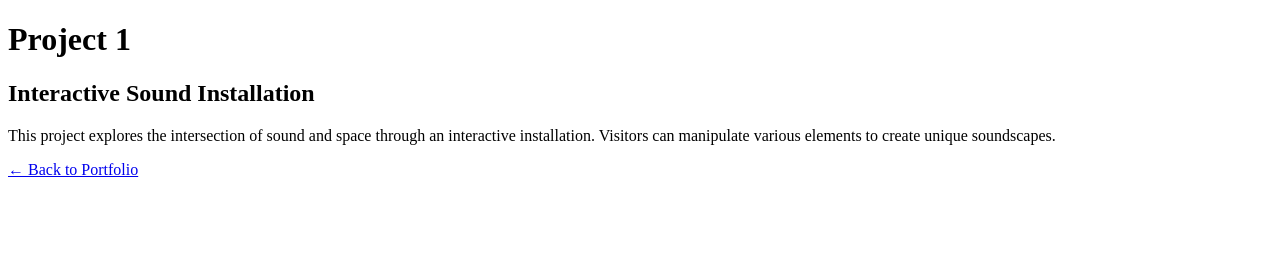
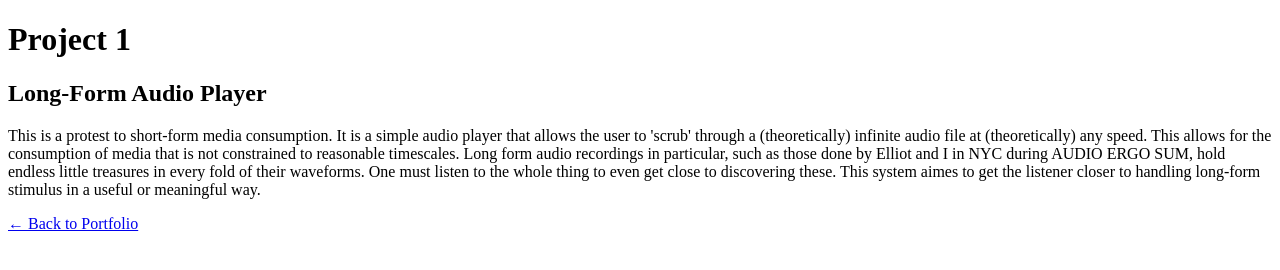
Before and after one commit to samueldouma/samueldouma.github.io, a plain HTML site: page project1.html in a window 1280 px wide. Drawn offline with Linux system fonts and the light colour scheme.

Commit message:
Update project1.html

```diff
--- a/project1.html
+++ b/project1.html
@@ -3,7 +3,7 @@
 <head>
     <meta charset="UTF-8">
     <meta name="viewport" content="width=device-width, initial-scale=1.0">
-    <title>Project 1 - SamWeb Portfolio</title>
+    <title>LFAP</title>
     <style>
         /* ... (same as template) ... */
     </style>
@@ -11,8 +11,8 @@
 <body>
     <h1>Project 1</h1>
     <div class="project-content">
-        <h2>Interactive Sound Installation</h2>
-        <p>This project explores the intersection of sound and space through an interactive installation. Visitors can manipulate various elements to create unique soundscapes.</p>
+        <h2>Long-Form Audio Player</h2>
+        <p> This is a protest to short-form media consumption. It is a simple audio player that allows the user to 'scrub' through a (theoretically) infinite audio file at (theoretically) any speed. This allows for the consumption of media that is not constrained to reasonable timescales. Long form audio recordings in particular, such as those done by Elliot and I in NYC during AUDIO ERGO SUM, hold endless little treasures in every fold of their waveforms. One must listen to the whole thing to even get close to discovering these. This system aimes to get the listener closer to handling long-form stimulus in a useful or meaningful way. </p>
         <!-- Add more content here as needed -->
     </div>
     <a href="index.html" class="back-link">← Back to Portfolio</a>
```
